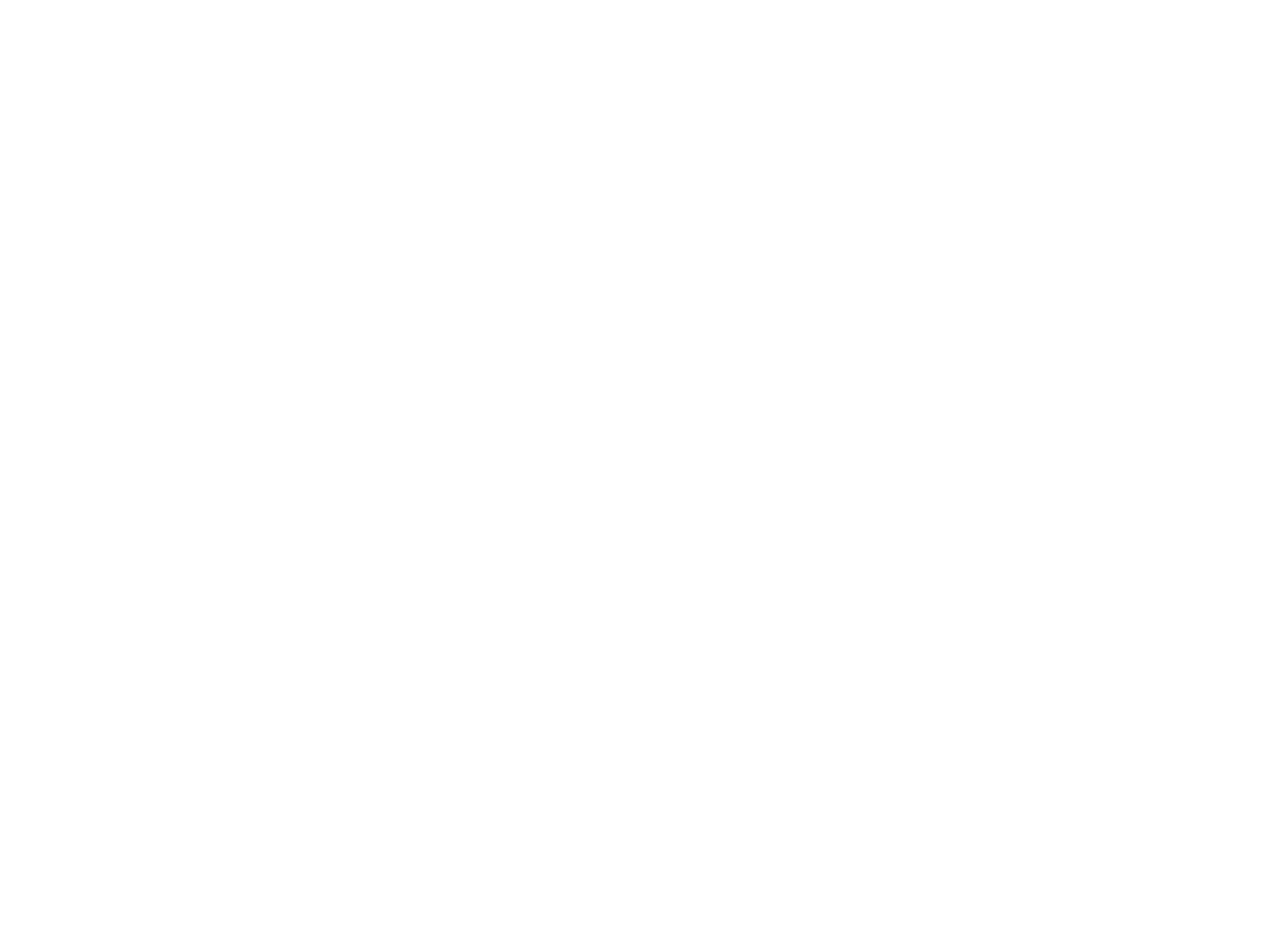
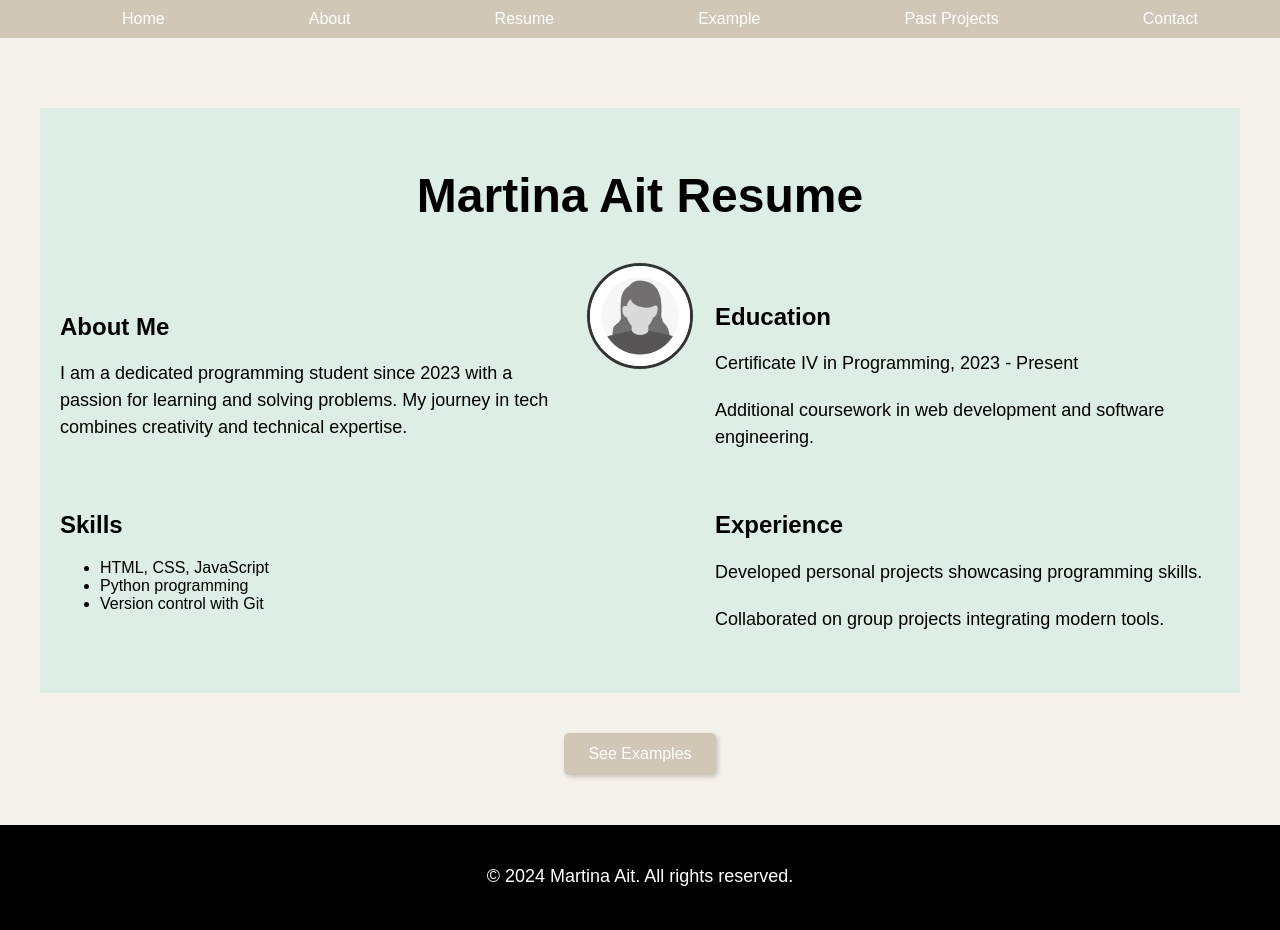
Before and after one commit to AITMAR-TAFE/Final-project, a plain HTML site: page resume.html in a window 1280 px wide. Before the commit the page ends 800 px from the top, so only its background shows below. Drawn offline with Linux system fonts and the light colour scheme.

Commit message:
feat(resume.html): add resume page layout with grid and floating image

```diff
--- a/assets/css/styles.css
+++ b/assets/css/styles.css
@@ -11,6 +11,7 @@ body {
     display: flex;
     flex-direction: column;
     justify-content: space-between;
+    background-color: #f5f2ec;
 }
 
 main {
@@ -18,6 +19,8 @@ main {
     padding: 50px 20px;
     text-align: center;
     background-color: #f5f2ec;
+    max-width: 1500px;
+    align-self: center;
 }
 
 p {
@@ -61,11 +64,49 @@ p {
 }
 
 .profile-pic {
-    max-width: 150px;
-    border-radius: 50%;
+    max-width: 200px;
     object-fit: cover;
 }
 
+.resume {
+    display: grid;
+    grid-template-rows: auto auto auto auto;
+    gap: 20px;
+    padding: 20px;
+    text-align: center;
+    margin: 20px;
+    background-color: #ddeee4;
+}
+
+.resume h1{
+    font-size: xxx-large;
+}
+.about-education {
+    display: grid;
+    grid-template-columns: 1fr 1fr;
+    gap: 150px;
+    position: relative;
+    align-items: center;
+    text-align: left;
+}
+
+.floating-image {
+    position: absolute;
+    top: -20px;
+    left: 50%;
+    transform: translateX(-50%);
+    border-radius: 50%;
+    width: 100px;
+    height: 100px;
+    border: 3px solid #333;
+}
+
+.skills-experience {
+    display: grid;
+    grid-template-columns: 1fr 1fr;
+    gap: 150px;
+    text-align: left;
+}
 
 footer {
     background-color: #000000;
--- a/resume.html
+++ b/resume.html
@@ -1,10 +1,71 @@
 <!DOCTYPE html>
 <html lang="en">
-<head>
-    <meta charset="UTF-8">
-    <title>Title</title>
-</head>
-<body>
-
-</body>
+    <head>
+        <meta charset="UTF-8">
+        <meta name="viewport" content="width=device-width, initial-scale=1.0">
+        <title>Resume</title>
+        <link rel="stylesheet" href="assets/css/styles.css">
+    </head>
+    <body>
+        <header>
+            <nav class="navbar">
+                <button class="hamburger" onclick="toggleMenu()">☰</button>
+                <ul id="mobileNav" class="mobile-nav-content">
+                    <li><a href="index.html">Home</a></li>
+                    <li><a href="about.html">About</a></li>
+                    <li><a href="resume.html">Resume</a></li>
+                    <li><a href="example.html">Example</a></li>
+                    <li><a href="projects.html">Past Projects</a></li>
+                    <li><a href="contact.html">Contact</a></li>
+                </ul>
+                <ul class="desktop-nav">
+                    <li><a href="index.html">Home</a></li>
+                    <li><a href="about.html">About</a></li>
+                    <li><a href="resume.html">Resume</a></li>
+                    <li><a href="example.html">Example</a></li>
+                    <li><a href="projects.html">Past Projects</a></li>
+                    <li><a href="contact.html">Contact</a></li>
+                </ul>
+            </nav>
+        </header>
+        <main>
+            <section class="resume">
+                <header>
+                    <h1>Martina Ait Resume</h1>
+                </header>
+                <section class="about-education">
+                    <section>
+                        <h2>About Me</h2>
+                        <p>I am a dedicated programming student since 2023 with a passion for learning and solving problems. My journey in tech combines creativity and technical expertise.</p>
+                    </section>
+                    <section>
+                        <h2>Education</h2>
+                        <p>Certificate IV in Programming, 2023 - Present</p>
+                        <p>Additional coursework in web development and software engineering.</p>
+                    </section>
+                    <img src="assets/img/profile.jpg" alt="Martina Ait" class="floating-image">
+                </section>
+                <section class="skills-experience">
+                    <section>
+                        <h2>Skills</h2>
+                        <ul>
+                            <li>HTML, CSS, JavaScript</li>
+                            <li>Python programming</li>
+                            <li>Version control with Git</li>
+                        </ul>
+                    </section>
+                    <section>
+                        <h2>Experience</h2>
+                        <p>Developed personal projects showcasing programming skills.</p>
+                        <p>Collaborated on group projects integrating modern tools.</p>
+                    </section>
+                </section>
+            </section>
+            <a href="example.html" class="button">See Examples</a>
+        </main>
+        <footer>
+            <p>&copy; 2024 Martina Ait. All rights reserved.</p>
+        </footer>
+        <script src="assets/js/script.js"></script>
+    </body>
 </html>
```
Also changed, not shown: about.html (+2 -2 lines), assets/img/profile.jpg (added).
